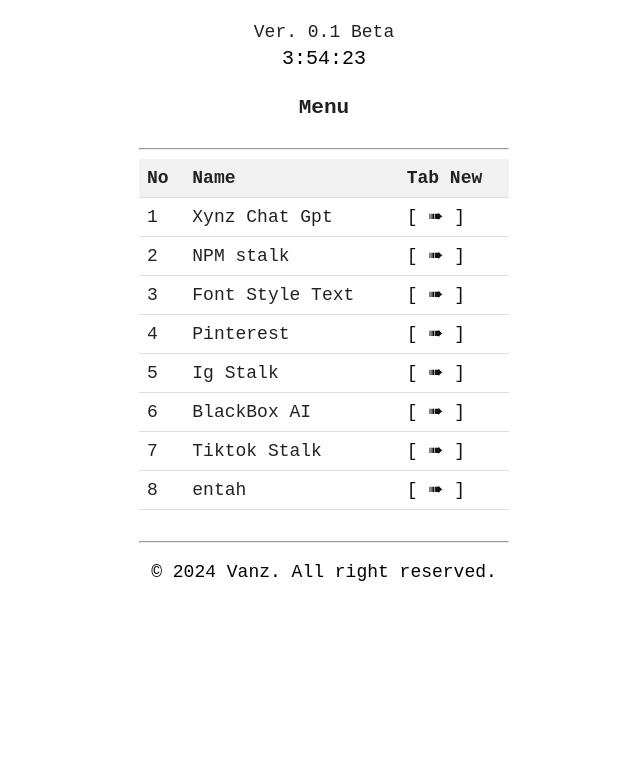
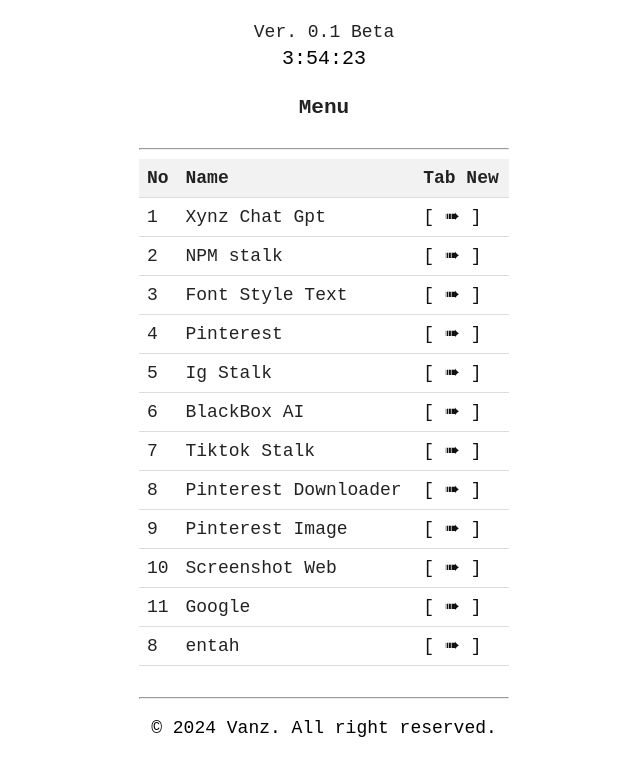
Before and after one commit to ManusiaTamvanzzz/api, a website: page views/index.html in a window 1280 px wide. Shown: the part 293-1068 px from the top of the page, without its empty margins (316-956 px from the left). Before the commit the page ends 926 px from the top, so only its background shows below. Drawn offline with Linux system fonts and the light colour scheme.

Commit message:
Update index.html

```diff
--- a/views/index.html
+++ b/views/index.html
@@ -335,8 +335,28 @@
             </tr>
             <tr>
                 <td>8</td>
+                <td>Pinterest Downloader</td>
+                <td><a href="https://api-vanzdev.vercel.app/api/pindl?url=">[ ➠ ]</a></td>
+            </tr>
+            <tr>
+                <td>9</td>
+                <td>Pinterest Image</td>
+                <td><a href="https://api-vanzdev.vercel.app/api/pinimg?query=naruto">[ ➠ ]</a></td>
+            </tr>
+            <tr>
+                <td>10</td>
+                <td>Screenshot Web</td>
+                <td><a href="https://api-vanzdev.vercel.app/api/tools/screenshot-web?url=https://api-vanzdev.vercel.app">[ ➠ ]</a></td>
+            </tr>
+            <tr>
+                <td>11</td>
+                <td>Google</td>
+                <td><a href="https://api-vanzdev.vercel.app/api/google?query=google">[ ➠ ]</a></td>
+            </tr>
+            <tr>
+                <td>8</td>
                 <td>entah</td>
-                <td><a alert(`Yo washap ges`)>[ ➠ ]</a></td>
+                <td><a href=alert(`Yo washap ges`)>[ ➠ ]</a></td>
             </tr>
         </table>
         </table>
```
